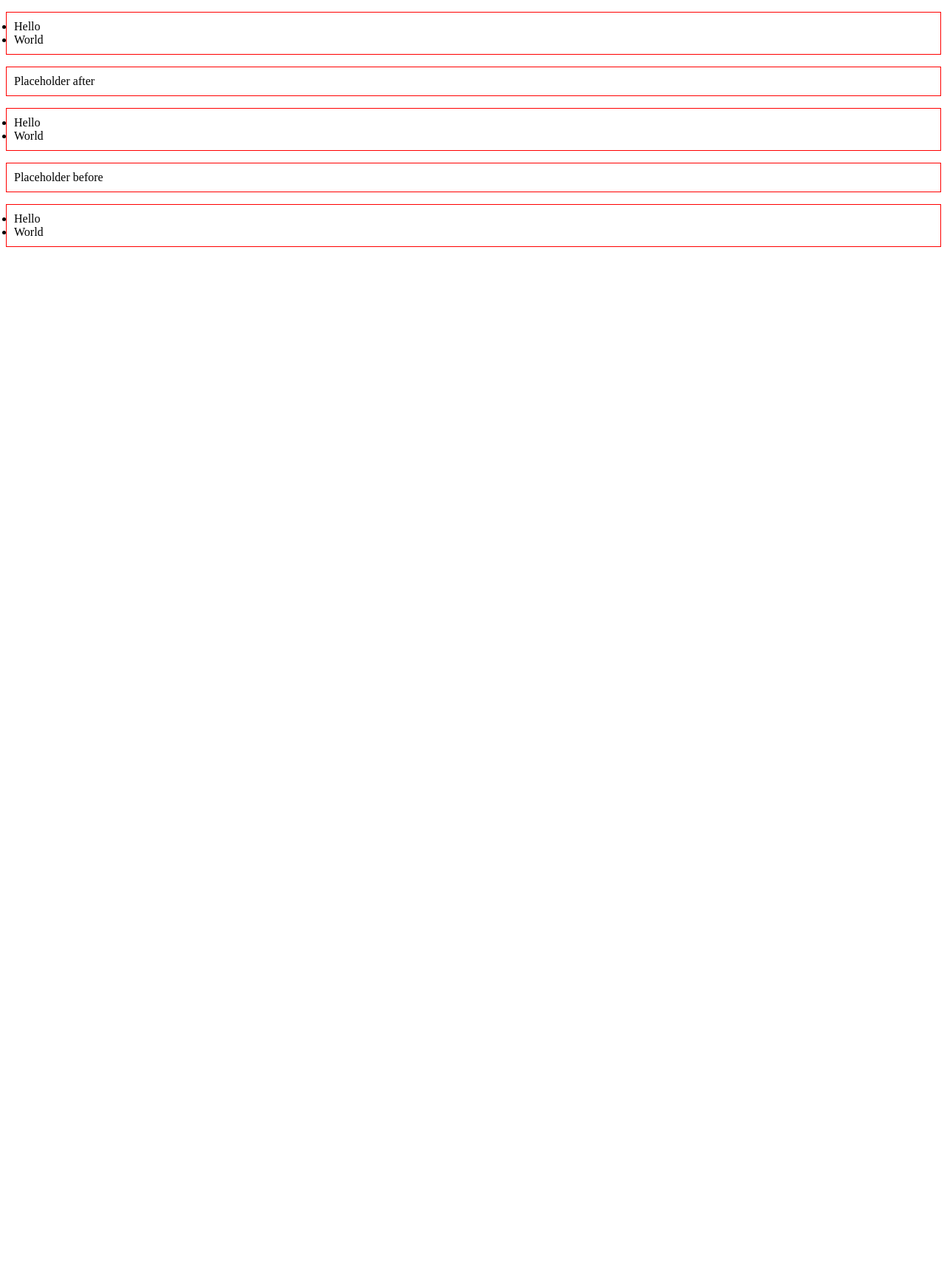
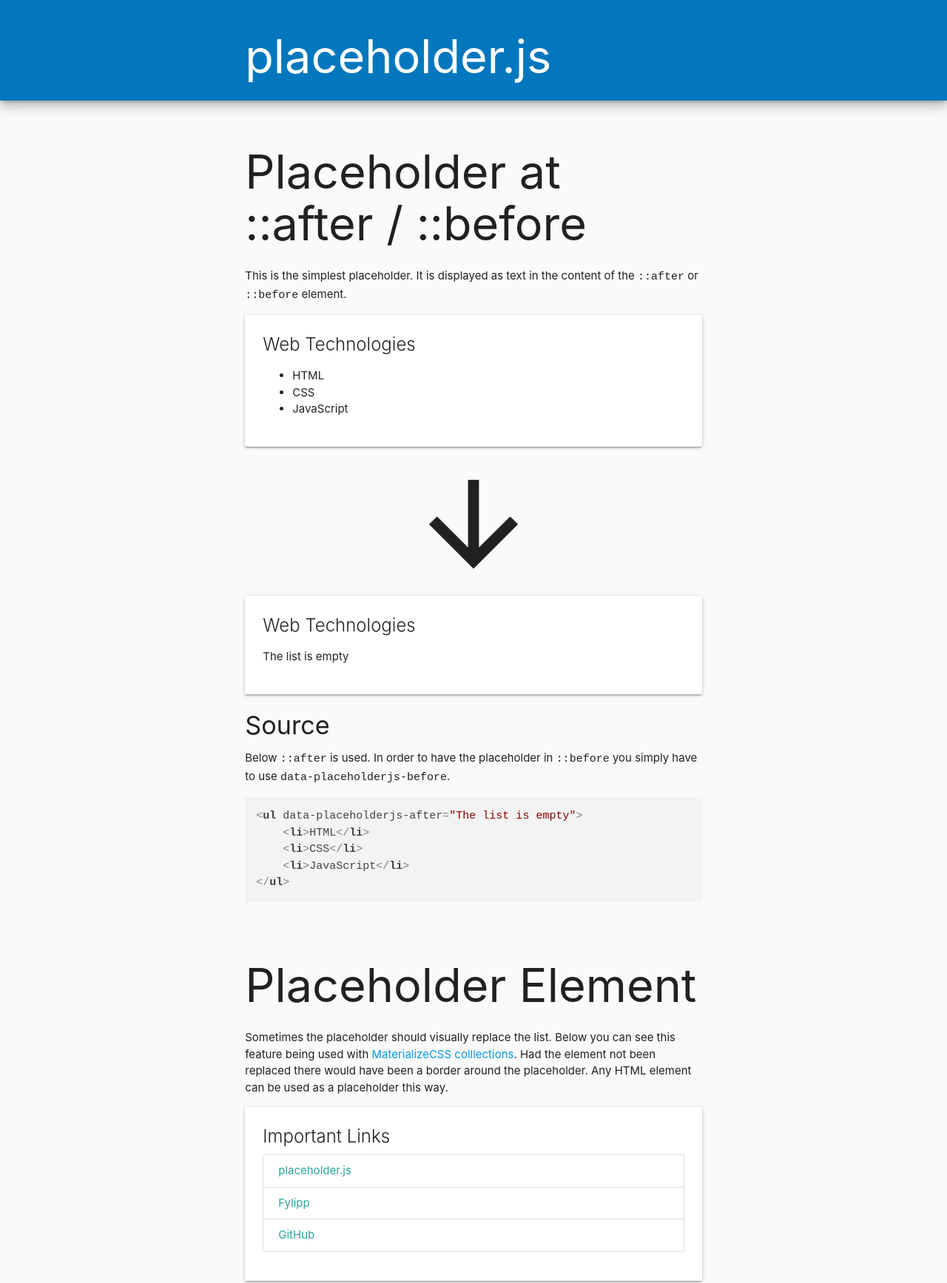
Before and after one commit to Fylipp/platz.js, a plain HTML site: page example.html in a window 1280 px wide. Shown: the top 1735 px of the page at 74% size. Before the commit the page ends 800 px from the top, so only its background shows below. Drawn offline with nearby package versions, Linux system fonts and the light colour scheme.

Commit message:
Mostly example site

```diff
--- a/example.html
+++ b/example.html
@@ -1,53 +1,152 @@
 <!DOCTYPE html>
 <html>
 <head>
-        <title>Demonstration</title>
+    <title>placeholder.js</title>
 
     <meta charset="UTF-8">
     <meta name="viewport" content="width=device-width, initial-scale=1">
 
+    <link href="https://fonts.googleapis.com/icon?family=Material+Icons" rel="stylesheet">
+    <link rel="stylesheet" href="https://cdnjs.cloudflare.com/ajax/libs/materialize/0.98.2/css/materialize.min.css">
+    <link rel="stylesheet" href="//cdnjs.cloudflare.com/ajax/libs/highlight.js/9.12.0/styles/default.min.css">
     <link rel="stylesheet" href="placeholder.css">
 
+    <script src="https://code.jquery.com/jquery-3.2.1.min.js"></script>
+    <script src="https://cdnjs.cloudflare.com/ajax/libs/materialize/0.98.2/js/materialize.min.js"></script>
+    <script src="//cdnjs.cloudflare.com/ajax/libs/highlight.js/9.12.0/highlight.min.js"></script>
     <script src="placeholder.js"></script>
 
     <script>
-            window.onload = function() {
+        $(document).ready(function () {
             placeholderjs_init();
-            }
+            hljs.initHighlightingOnLoad();
+        });
     </script>
 
     <style>
-            ul {
-                border : 1px red solid;
-                padding: 10px;
+        body {
+            background-color: #fafafa;
+        }
+
+        .big-arrow {
+            font-size: 12em;
+
+            text-align: center;
+            display: block;
         }
     </style>
 </head>
 
 <body>
-        <ul data-placeholderjs-after="Placeholder after">
-            <li>Hello</li>
-            <li>World</li>
+<div class="row z-depth-3 light-blue darken-3">
+    <div class="col s12 m8 offset-m2 l6 offset-l3">
+        <h1 class="white-text">placeholder.js</h1>
+    </div>
+</div>
+
+<div class="row">
+    <div class="col s12 m8 offset-m2 l6 offset-l3">
+        <h1>Placeholder at ::after / ::before</h1>
+        <p>
+            This is the simplest placeholder. It is displayed as text in the content of the <code>::after</code> or
+            <code>::before</code> element.
+        </p>
+
+        <div class="card">
+            <div class="card-content">
+                <span class="card-title">Web Technologies</span>
+                <ul class="browser-default" data-placeholderjs-after="The list is empty">
+                    <li>HTML</li>
+                    <li>CSS</li>
+                    <li>JavaScript</li>
                 </ul>
+            </div>
+        </div>
 
-        <ul data-placeholderjs-after="Placeholder after">
+        <i class="material-icons big-arrow">arrow_downward</i>
+
+        <div class="card">
+            <div class="card-content">
+                <span class="card-title">Web Technologies</span>
+                <ul data-placeholderjs-after="The list is empty">
 
                 </ul>
+            </div>
+        </div>
 
-        <ul data-placeholderjs-before="Placeholder before">
-            <li>Hello</li>
-            <li>World</li>
-        </ul>
+        <h4>Source</h4>
+        <p>Below <code>::after</code> is used. In order to have the placeholder in <code>::before</code> you simply
+            have to use <code>data-placeholderjs-before</code>.</p>
+        <pre><code class="html">&lt;ul data-placeholderjs-after=&quot;The list is empty&quot;&gt;
+    &lt;li&gt;HTML&lt;/li&gt;
+    &lt;li&gt;CSS&lt;/li&gt;
+    &lt;li&gt;JavaScript&lt;/li&gt;
+&lt;/ul&gt;</code></pre>
+    </div>
+</div>
 
-        <ul data-placeholderjs-before="Placeholder before">
+<div class="row">
+    <div class="col s12 m8 offset-m2 l6 offset-l3">
+        <h1>Placeholder Element</h1>
+        <p>
+            Sometimes the placeholder should visually replace the list. Below you can see this feature
+            being used with <a href="http://materializecss.com/collections.html">MaterializeCSS colllections</a>.
+            Had the element not been replaced there would have been a border around the placeholder. Any HTML element
+            can be used as a placeholder this way.
+        </p>
 
-        </ul>
+        <div class="card">
+            <div class="card-content">
+                <span class="card-title">Important Links</span>
+                <div class="collection" data-placeholderjs-placeholder-id="demo_placeholder1">
+                    <a href="https://github.com/Fylipp/placeholder.js" class="collection-item">placeholder.js</a>
+                    <a href="https://github.com/Fylipp" class="collection-item">Fylipp</a>
+                    <a href="https://github.com/" class="collection-item">GitHub</a>
+                </div>
 
-        <ul data-placeholderjs-placeholder-id="placeholder">
-            <li>Hello</li>
-            <li>World</li>
-        </ul>
+                <p id="demo_placeholder1">Placeholder replace</p>
+            </div>
+        </div>
 
-        <p id="placeholder">Placeholder replace</p>
+        <i class="material-icons big-arrow">arrow_downward</i>
+
+        <div class="card">
+            <div class="card-content">
+                <span class="card-title">Important Links</span>
+                <div class="collection" data-placeholderjs-placeholder-id="demo_placeholder2">
+
+                </div>
+
+                <p id="demo_placeholder2">There are no elements in this list</p>
+            </div>
+        </div>
+
+        <h4>Source</h4>
+        <pre><code class="html">&lt;div class=&quot;collection&quot; data-placeholderjs-placeholder-id=&quot;placeholder&quot;&gt;
+    &lt;a href=&quot;https://github.com/Fylipp/placeholder.js&quot; class=&quot;collection-item&quot;&gt;placeholder.js&lt;/a&gt;
+    &lt;a href=&quot;https://github.com/Fylipp&quot; class=&quot;collection-item&quot;&gt;Fylipp&lt;/a&gt;
+    &lt;a href=&quot;https://github.com/&quot; class=&quot;collection-item&quot;&gt;GitHub&lt;/a&gt;
+&lt;/div&gt;
+
+&lt;p id=&quot;placeholder&quot;&gt;There are no elements in this list&lt;/p&gt;</code></pre>
+    </div>
+</div>
+
+
+<footer class="page-footer light-blue darken-3">
+    <div class="container">
+        <div class="row">
+            <div class="col l6 s12">
+                <h5 class="white-text">placeholder.js</h5>
+            </div>
+        </div>
+    </div>
+    <div class="footer-copyright">
+        <div class="container">
+            © 2017 Philipp Ploder
+            <a class="grey-text text-lighten-4 right" href="https://github.com/Fylipp/placeholder.js">GitHub</a>
+        </div>
+    </div>
+</footer>
 </body>
 </html>
--- a/placeholder.js
+++ b/placeholder.js
@@ -27,10 +27,10 @@ var __placeholderjs_observer = new MutationObserver(function(mutations, observer
 var __placeholderjs_observerConfig = { childList: true }
 
 function placeholderjs_init() {
-    document.querySelectorAll('*[data-placeholderjs-after], *[data-placeholderjs-before], *[data-placeholderjs-placeholder-id]').forEach(__placeholderjs_initListeners);
+    document.querySelectorAll('*[data-placeholderjs-after], *[data-placeholderjs-before], *[data-placeholderjs-placeholder-id]').forEach(placeholderjs_register);
 }
 
-function __placeholderjs_initListeners(element) {
+function placeholderjs_register(element) {
     __placeholderjs_observer.observe(element, __placeholderjs_observerConfig);
     __placeholderjs_hasChildrenBranch(element);
 }
```
Lines whose indentation alone changed are shown as unchanged.
